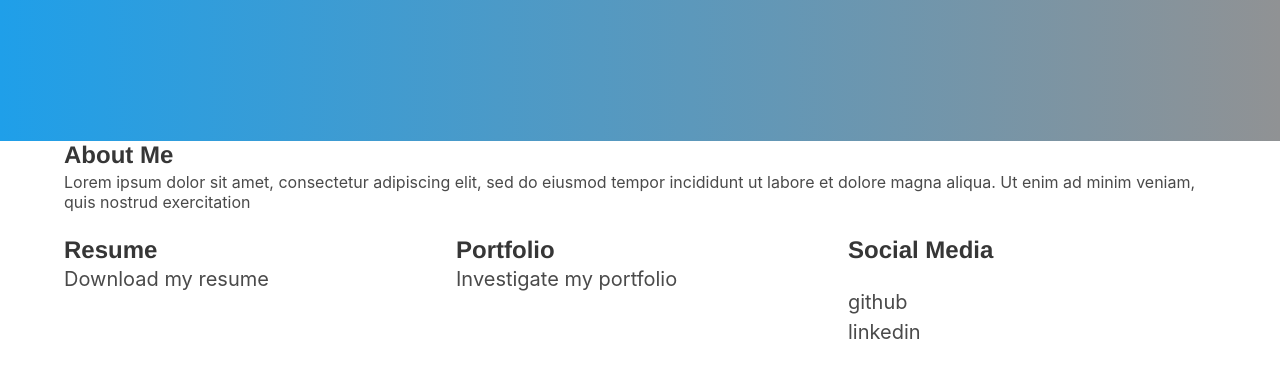
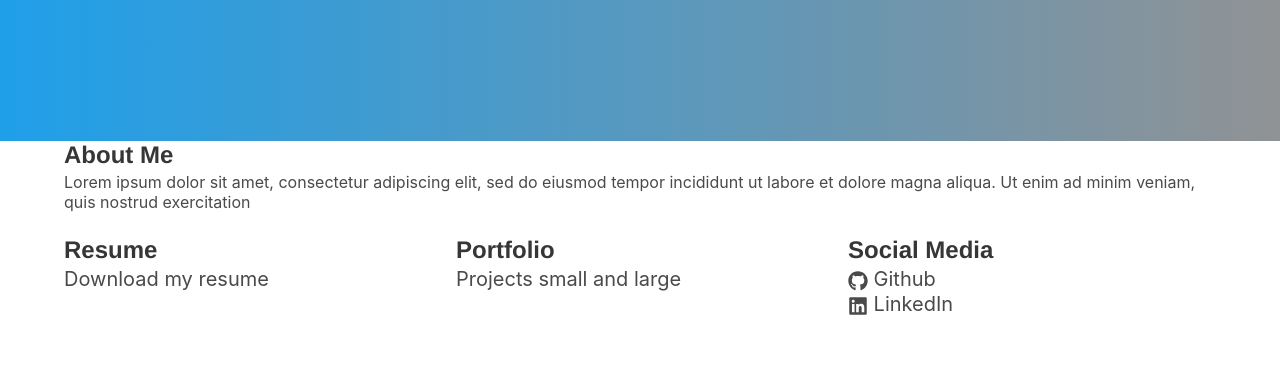
Before and after one commit to mdchambers/mdchambers.tech, a Gatsby site: page / in a window 1280 px wide. Shown: the part 212-590 px from the top of the page. Built offline with nearby package versions, Linux system fonts and the light colour scheme; Gatsby itself is replaced by a stand-in of ours; some packages are replaced by stand-ins of ours.

Commit message:
Homepage updates

```diff
--- a/package.json
+++ b/package.json
@@ -23,6 +23,7 @@
     "react": "^16.8.6",
     "react-dom": "^16.8.6",
     "react-helmet": "^5.2.1",
+    "react-icons": "^3.6.1",
     "react-typography": "^0.16.19",
     "typography": "^0.16.19",
     "typography-theme-fairy-gates": "^0.16.19",
--- a/src/pages/index.js
+++ b/src/pages/index.js
@@ -3,6 +3,7 @@ import React from "react";
 import { TypographyStyle, GoogleFont } from 'react-typography';
 import typography from '../utils/typography';
 
+import { FaGithub, FaLinkedin } from 'react-icons/fa';
 
 import Layout from '../containers/Layout/Layout';
 
@@ -54,7 +55,7 @@ export default () => (
                                 <div className="content">
                                     <h1 className="title is-size-4">Portfolio</h1>
                                     <p className="subtitle is-size-5">
-                                        Investigate my portfolio
+                                        Projects small and large
                                     </p>
                                 </div>
                             </div>
@@ -65,10 +66,10 @@ export default () => (
                             <div className="media-content">
                                 <div className="content">
                                     <h1 className="title is-size-4">Social Media</h1>
-                                    <p className="is-size-5">
-                                        github
-                                        <br/>
-                                        linkedin
+                                    <p className="subtitle is-size-5">
+                                        <FaGithub style={{ verticalAlign: 'middle' }}/> Github
+                                        <br style={{ lineHeight: "25px" }}/>
+                                        <FaLinkedin style={{ verticalAlign: 'middle' }}/> LinkedIn
                                     </p>
                                 </div>
                             </div>
```
Also changed, not shown: 1 other file.
